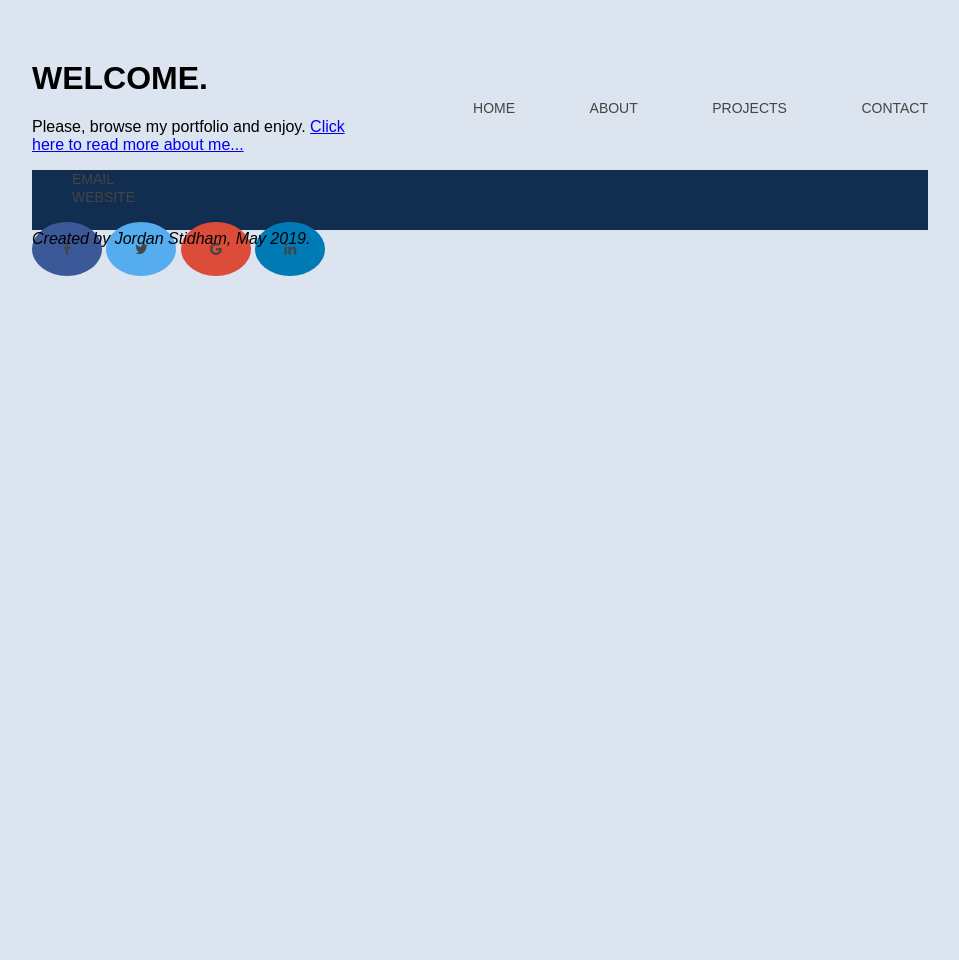
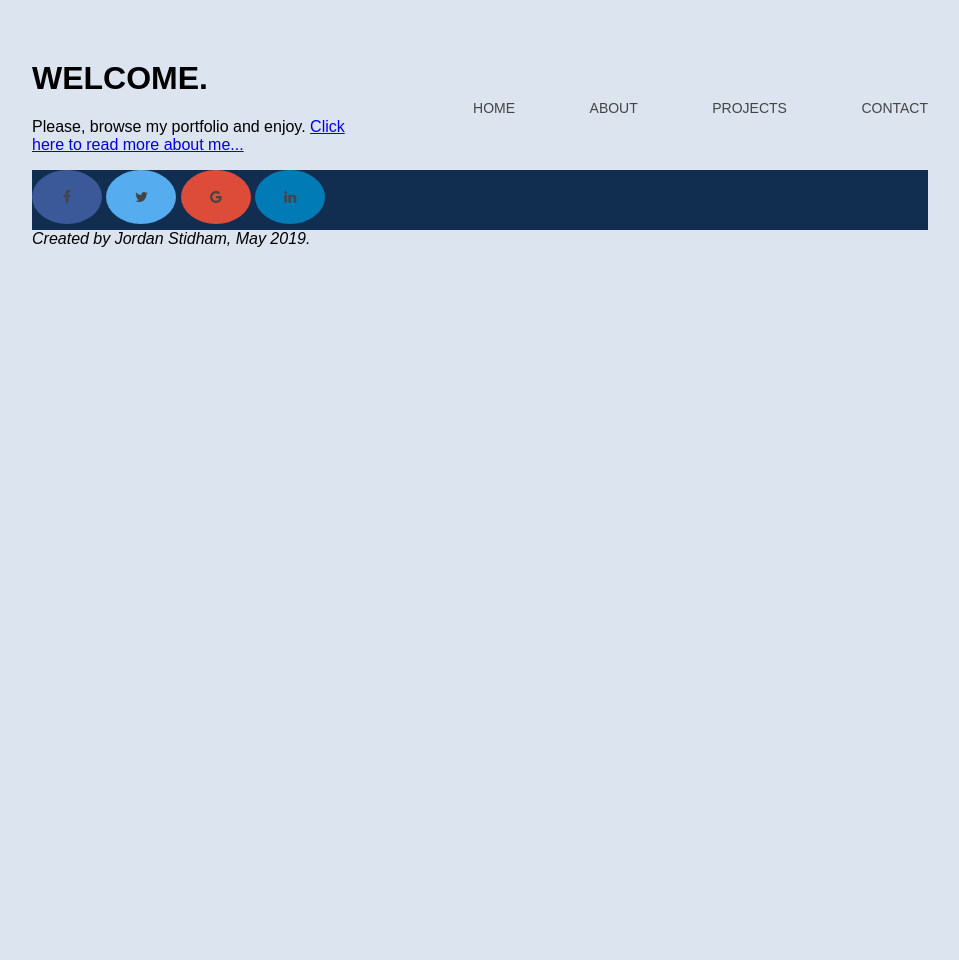
Before and after one commit to jordanstidham/PORTFOLIO, a Jekyll site: the page built from README.md, in a window 1280 px wide. Shown: the whole page, without its empty margins (160-1119 px from the left). Built offline with Jekyll 4.4.1, drawn with Linux system fonts in a browser that asks for light colours; our own code applies the rules of GitHub Pages for plain Markdown files.

Commit message:
Update default.html

```diff
--- a/_layouts/default.html
+++ b/_layouts/default.html
@@ -22,10 +22,6 @@
 					<a href="/about.html">Click here to read more about me...</a></p>
     		</div><!-- /.blurb -->
 		<div class="footer">
-   		<ul>
-        		<li><a href="mailto:stidhamjordan@gmail.com">email</a></li>
-        		<li><a href="https://github.com/jordanstidham">website</a></li>
-		</ul>
 			<meta name="viewport" content="width=device-width, initial-scale=1">
 <link rel="stylesheet" href="https://cdnjs.cloudflare.com/ajax/libs/font-awesome/4.7.0/css/font-awesome.min.css">
 <style>
```
